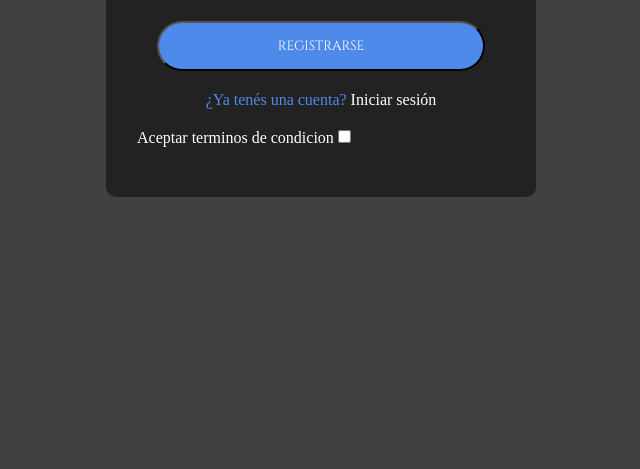
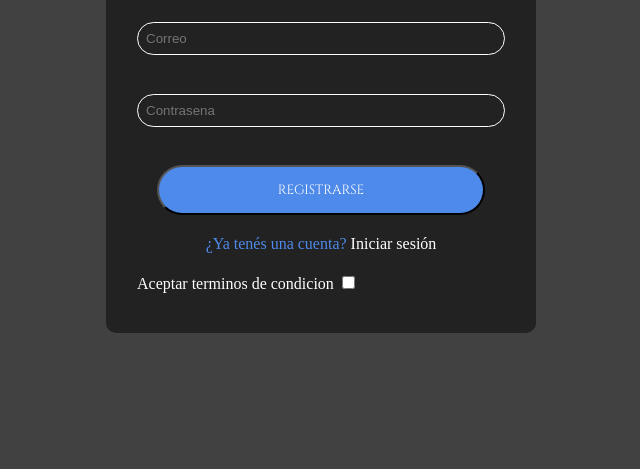
Before and after one commit to roquetomasbarragan/TPGRUPO2-WEB, a plain HTML site: page html/registrarse.html in a window 1280 px wide. Shown: the part 347-816 px from the top of the page, without its empty margins (319-959 px from the left). Drawn offline with Linux system fonts and the light colour scheme; a web font is replaced by a local one.

Commit message:
cambios de css antes de las modificaciones de js en registrarse

```diff
--- a/css/estilos-login.css
+++ b/css/estilos-login.css
@@ -1,9 +1,16 @@
 /* estilos-login.css */
 @import url("temas-colores-fuentes.css");
 
-* {
-    margin: auto;
+body {
     background-color: #414141;
+    display: flex;
+    justify-content: center;
+    align-items: center;
+    min-height: 100vh;
+}
+
+#registrarse, #login {
+    margin: 0;
 }
 
 #login {
--- a/css/estilos-principal.css
+++ b/css/estilos-principal.css
@@ -8,11 +8,15 @@
 
 body {
    background: linear-gradient(to bottom, #000000);
+   display: flex;
+   flex-direction: column;
 }
 
 #encabezado-principal {
 
    display: flex;
+   flex-direction: row;
+   align-items: center;
    gap: 20px;
    padding: 0 20px;
    background: radial-gradient(#4E8AE9, #000000, #000000);
@@ -33,8 +37,6 @@ body {
 }
 
 .logo img {
-
-
    width: 100px;
    height: auto;
    margin: 10px;
@@ -58,6 +60,7 @@ body {
 
 .iconos {
    display: flex;
+   flex-direction: row;
    gap: 20px;
    margin: 20px;
    font-size: 20px;
@@ -237,3 +240,32 @@ body {
    gap: 10px;
    color: white;
 }
+
+#footer-principal-centro{
+   display: block;
+}
+
+#buscador-footer {
+    background-color: #222222;
+    color: #fff;
+    border-radius: 1.1em;
+    border: 1px solid #ffff;
+    width: 300px;
+    padding: 8px;
+    margin-bottom: 4%;
+}
+
+#buscador-footer:hover {
+    border: 1px solid #4E8AE9;
+}
+
+#btn-buscar-footer{
+    width: 5rem;
+    height: 35px;
+    border-radius: 39px;
+    color: #000;
+    background-color: #4E8AE9;
+    font-family: "Cinzel";
+    font-weight: bold;
+
+}
--- a/css/estilos-registrarse.css
+++ b/css/estilos-registrarse.css
@@ -1,12 +1,16 @@
 /* estilos-registrarse.css */
 @import url("temas-colores-fuentes.css");
 
-* {
-    margin: auto;
+body {
+    background-color: #414141;
+    display: flex;
+    justify-content: center;
+    align-items: center;
+    min-height: 100vh;
 }
 
-body{
-    background-color: #414141;
+#registrarse {
+    margin: 0;
 }
 
 #registrarse {
```
